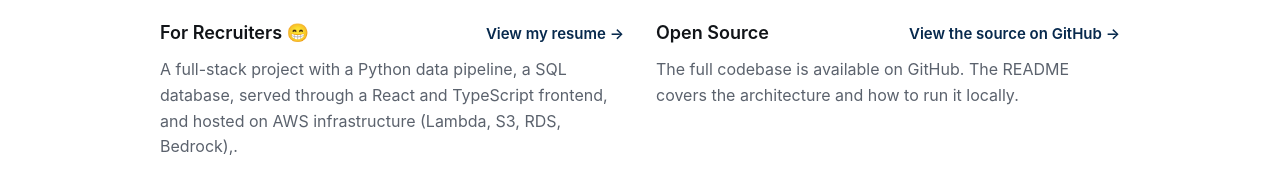
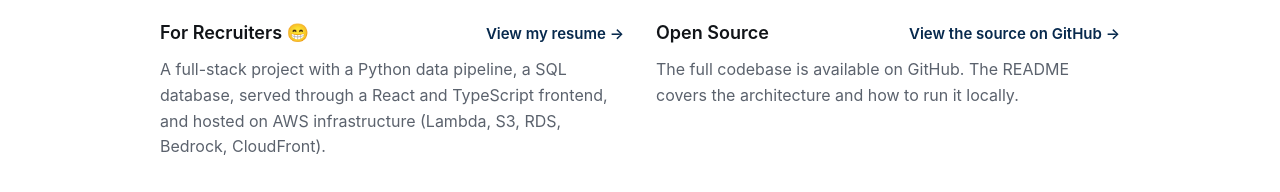
Before and after one commit to toomeem/drexel-event-directory, a React (Vite) app in the folder frontend/: page /about in a window 1280 px wide. Shown: the part 920-1112 px from the top of the page. Built offline with nearby package versions, Linux system fonts and the light colour scheme.

Commit message:
cleanup from hosting changes

```diff
--- a/frontend/src/pages/AboutPage.tsx
+++ b/frontend/src/pages/AboutPage.tsx
@@ -118,7 +118,7 @@ export function AboutPage() {
                         A full-stack project with a Python data pipeline, a
                         SQL database, served through a React and
                         TypeScript frontend, and hosted on AWS infrastructure (Lambda, S3,
-                        RDS, Bedrock),.
+                        RDS, Bedrock, CloudFront).
                     </p>
                 </section>
 
```
Also changed, not shown: 2 other files (tests, documents, lock files or other folders).
